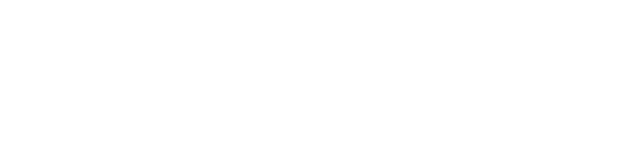
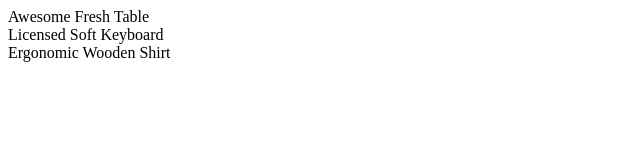
Before and after one commit to onurvarsak/e-commerce-mf, a website built with webpack: page products/public/index.html in a window 1280 px wide. Shown: the whole page, without its empty margins (0-640 px from the left). Built offline with nearby package versions, Linux system fonts and the light colour scheme.

Commit message:
fix(products) changed index.js file to manipulate index.html

```diff
--- a/products/public/index.html
+++ b/products/public/index.html
@@ -10,7 +10,9 @@
       name="viewport"
       content="width=device-width, initial-scale=1.0"
     />
-    <title>E-Commerce MicroFrontend</title>
+    <title>E-Commerce MicroFrontend Products Application</title>
   </head>
-  <body></body>
+  <body>
+    <div id="dev-products"></div>
+  </body>
 </html>
--- a/products/src/index.js
+++ b/products/src/index.js
@@ -7,4 +7,4 @@ for (let i = 0; i < 3; i++) {
   products += `<div>${name}</div>`;
 }
 
-console.log(products);
+document.getElementById("dev-products").innerHTML = products;
```
